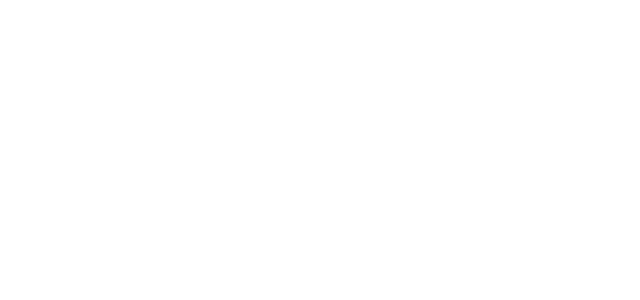
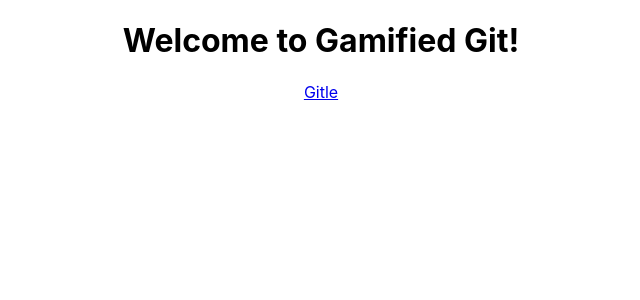
Before and after one commit to AlessandroTambellini/gamified-git, a React (Create React App) app: page / in a window 1280 px wide. Shown: the top 300 px of the page, without its empty margins (319-959 px from the left). Built offline with nearby package versions, Linux system fonts and the light colour scheme.

Commit message:
create routes

```diff
--- a/package.json
+++ b/package.json
@@ -9,6 +9,7 @@
     "@testing-library/user-event": "^13.5.0",
     "react": "^18.2.0",
     "react-dom": "^18.2.0",
+    "react-router-dom": "^6.3.0",
     "react-scripts": "5.0.1",
     "web-vitals": "^2.1.4"
   },
--- a/src/App.js
+++ b/src/App.js
@@ -1,7 +1,15 @@
+import { Link } from "react-router-dom";
 import "./App.css";
 
 function App() {
-  return <main className="App"></main>;
+  return (
+    <main className="App">
+      <h1>Welcome to Gamified Git!</h1>
+      <nav>
+        <Link to="/gitle">Gitle</Link>
+      </nav>
+    </main>
+  );
 }
 
 export default App;
--- a/src/index.js
+++ b/src/index.js
@@ -1,13 +1,20 @@
-import React from 'react';
-import ReactDOM from 'react-dom/client';
-import './index.css';
-import App from './App';
-import reportWebVitals from './reportWebVitals';
+import React from "react";
+import ReactDOM from "react-dom/client";
+import { BrowserRouter, Routes, Route } from "react-router-dom";
+import App from "./App";
+import reportWebVitals from "./reportWebVitals";
+import "./index.css";
+import Gitle from "./routes/gitle";
 
-const root = ReactDOM.createRoot(document.getElementById('root'));
+const root = ReactDOM.createRoot(document.getElementById("root"));
 root.render(
   <React.StrictMode>
-    <App />
+    <BrowserRouter>
+      <Routes>
+        <Route path="/" element={<App />} />
+        <Route path="gitle" element={<Gitle />} />
+      </Routes>
+    </BrowserRouter>
   </React.StrictMode>
 );
 
--- /dev/null
+++ b/src/routes/gitle.js
@@ -0,0 +1,9 @@
+function Gitle() {
+  return (
+    <main>
+      <h1>Gitle Game</h1>
+    </main>
+  );
+}
+
+export default Gitle;
```
Also changed, not shown: 1 other file (tests, documents, lock files or other folders).
